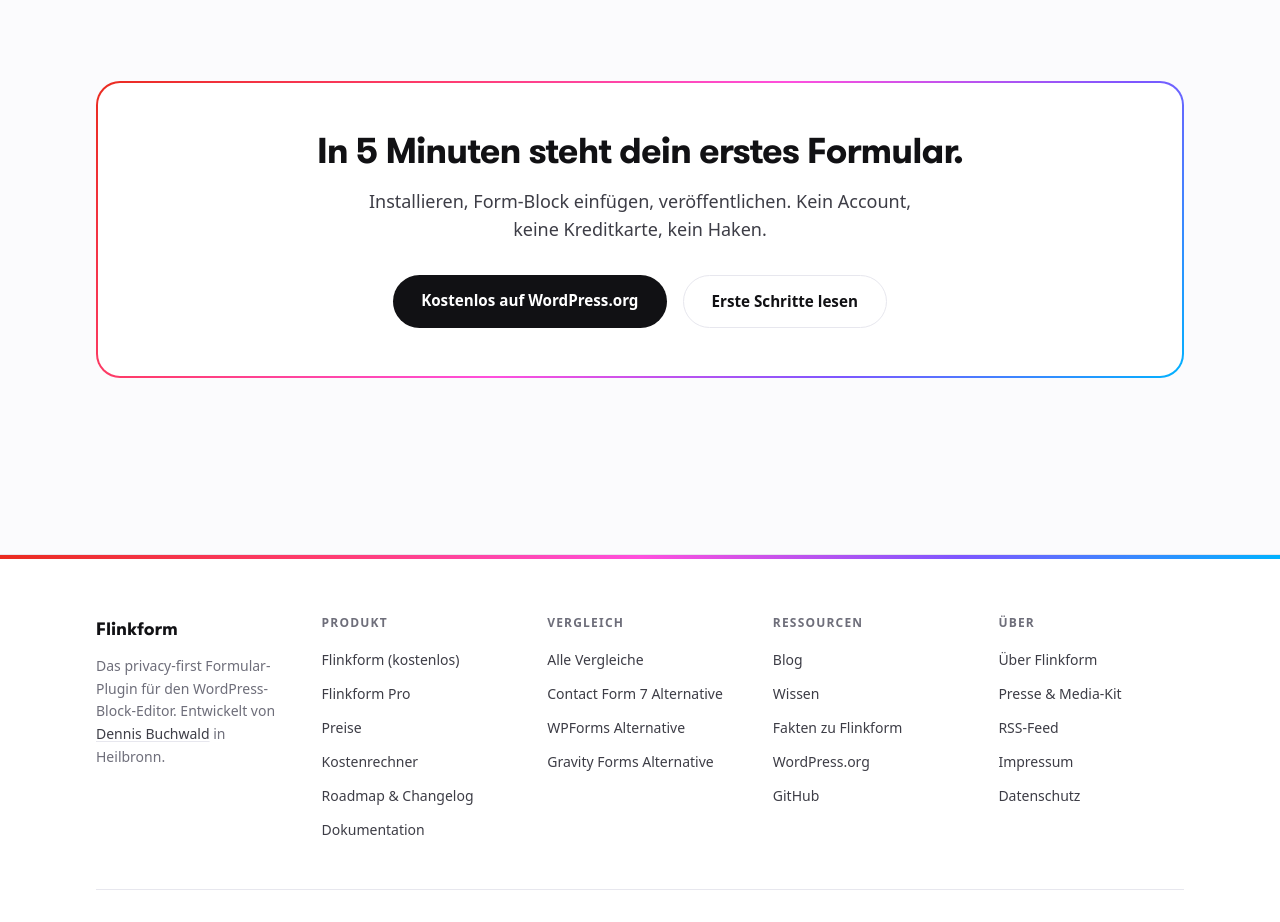
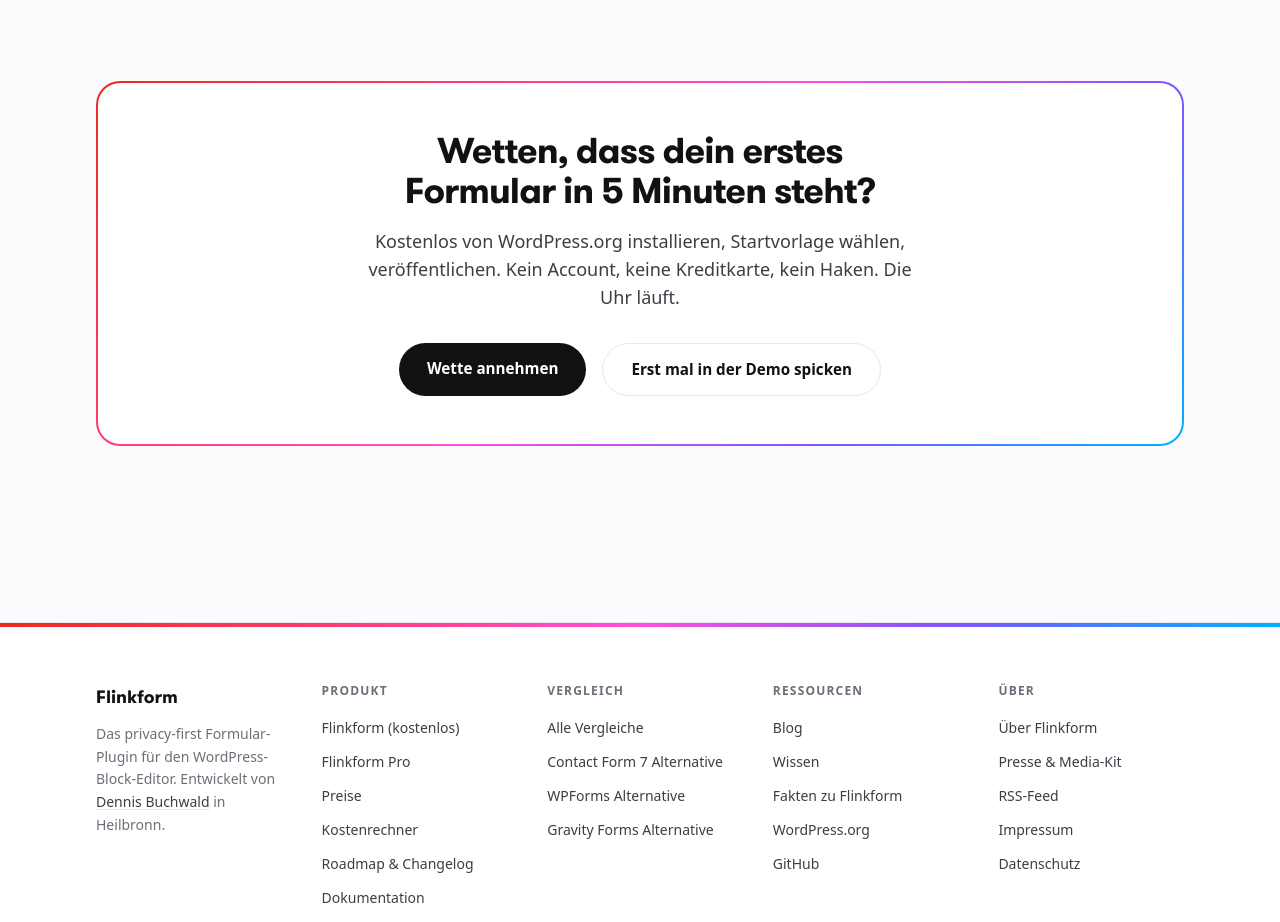
Before and after one commit to dennisbuchwald/flinkform.de, a Next.js app: page / in a window 1280 px wide. Shown: the part 10360-11282 px from the top of the page. Built offline with nearby package versions, Linux system fonts and the light colour scheme.

Commit message:
Bolder CTA sections: the 5-minute bet, demo instead of docs
Homepage (DE + EN), every comparison page and the calculator. Second button
now opens the live demo.

```diff
--- a/components/VergleichArticle.tsx
+++ b/components/VergleichArticle.tsx
@@ -5,7 +5,7 @@
 import Faq from "@/components/Faq";
 import JsonLd from "@/components/JsonLd";
 import { Section, Eyebrow } from "@/components/Section";
-import { SITE_URL, WPORG_URL, type FaqItem } from "@/lib/site";
+import { DEMO_URL, SITE_URL, WPORG_URL, type FaqItem } from "@/lib/site";
 import { articleNode, breadcrumbNode, faqNode, graph } from "@/lib/schema";
 import { ogImageUrl } from "@/lib/og-articles";
 import { getVergleich } from "@/lib/vergleiche";
@@ -147,26 +147,28 @@
         <div className="rounded-3xl bg-gradient-brand p-[2px]">
           <div className="rounded-[calc(1.5rem-2px)] bg-white px-8 py-10 text-center">
             <h2 className="font-(family-name:--font-display) text-2xl font-bold tracking-tight sm:text-3xl">
-              Probier Flinkform einfach aus.
+              Genug gelesen. Jetzt du.
             </h2>
             <p className="mx-auto mt-3 max-w-lg text-ink-soft">
-              Kostenlos, ohne Registrierung, direkt aus dem
-              WordPress.org-Verzeichnis. Ein Testformular ist in 5 Minuten
-              gebaut.
+              Kostenlos, ohne Registrierung, direkt von WordPress.org. Mit
+              einer Startvorlage steht dein erstes Formular in 5 Minuten.
+              Wetten?
             </p>
             <div className="mt-6 flex flex-wrap justify-center gap-4">
               <a
                 href={WPORG_URL}
                 className="rounded-full bg-ink px-7 py-3.5 text-[0.95rem] font-semibold text-white transition-all hover:-translate-y-0.5 hover:bg-ink-soft"
               >
-                Kostenlos auf WordPress.org
+                Kostenlos installieren
               </a>
-              <Link
-                href="/#demo"
+              <a
+                href={DEMO_URL}
+                target="_blank"
+                rel="noopener"
                 className="rounded-full border border-line bg-white px-7 py-3.5 text-[0.95rem] font-semibold text-ink transition-all hover:-translate-y-0.5 hover:border-ink-muted/40"
               >
-                Live-Demo ansehen
-              </Link>
+                Erst in der Demo testen
+              </a>
             </div>
           </div>
         </div>
--- a/components/pages/HomeContent.tsx
+++ b/components/pages/HomeContent.tsx
@@ -504,7 +504,7 @@
       <Section className="pb-8">
         <div className="rounded-3xl bg-gradient-brand p-[2px]">
           <div className="rounded-[calc(1.5rem-2px)] bg-white px-8 py-12 text-center sm:px-12">
-            <h2 className="font-(family-name:--font-display) text-3xl font-bold tracking-tight sm:text-4xl">
+            <h2 className="mx-auto max-w-3xl text-balance font-(family-name:--font-display) text-3xl font-bold tracking-tight sm:text-4xl">
               {t.finalCta.title}
             </h2>
             <p className="mx-auto mt-4 max-w-xl text-lg text-ink-soft">{t.finalCta.desc}</p>
@@ -515,12 +515,14 @@
               >
                 {t.finalCta.ctaPrimary}
               </a>
-              <Link
-                href={localizedHref(locale, "/docs")}
+              <a
+                href={DEMO_URL}
+                target="_blank"
+                rel="noopener"
                 className="rounded-full border border-line bg-white px-7 py-3.5 text-[0.95rem] font-semibold text-ink transition-all hover:-translate-y-0.5 hover:border-ink-muted/40"
               >
                 {t.finalCta.ctaSecondary}
-              </Link>
+              </a>
             </div>
           </div>
         </div>
--- a/content/de/home.ts
+++ b/content/de/home.ts
@@ -359,10 +359,10 @@
   ],
   keywordReadMore: "Weiterlesen",
   finalCta: {
-    title: "In 5 Minuten steht dein erstes Formular.",
-    desc: "Installieren, Form-Block einfügen, veröffentlichen. Kein Account, keine Kreditkarte, kein Haken.",
-    ctaPrimary: "Kostenlos auf WordPress.org",
-    ctaSecondary: "Erste Schritte lesen",
+    title: "Wetten, dass dein erstes Formular in 5 Minuten steht?",
+    desc: "Kostenlos von WordPress.org installieren, Startvorlage wählen, veröffentlichen. Kein Account, keine Kreditkarte, kein Haken. Die Uhr läuft.",
+    ctaPrimary: "Wette annehmen",
+    ctaSecondary: "Erst mal in der Demo spicken",
   },
 } as const;
 
--- a/content/de/rechner.ts
+++ b/content/de/rechner.ts
@@ -72,7 +72,7 @@
   finalCta: {
     title: "Die günstigste Zeile im Rechner ist kostenlos.",
     desc: "Multi-Step, bedingte Logik, Spam-Schutz ohne reCAPTCHA: alles im freien Plugin.",
-    cta: "Kostenlos auf WordPress.org",
+    cta: "Für 0 € installieren",
   },
 } as const;
 
--- a/content/en/home.ts
+++ b/content/en/home.ts
@@ -352,9 +352,9 @@
   ],
   keywordReadMore: "Read more",
   finalCta: {
-    title: "Your first form, live in 5 minutes.",
-    desc: "Install it, add the form block, publish. No account, no credit card, no catch.",
-    ctaPrimary: "Get it free on WordPress.org",
-    ctaSecondary: "Read the getting-started guide",
+    title: "Bet your first form is live in 5 minutes?",
+    desc: "Install it free from WordPress.org, pick a starter template, publish. No account, no credit card, no catch. The clock is ticking.",
+    ctaPrimary: "Take the bet",
+    ctaSecondary: "Peek at the demo first",
   },
 };
--- a/content/en/rechner.ts
+++ b/content/en/rechner.ts
@@ -72,6 +72,6 @@
   finalCta: {
     title: "The cheapest row in the calculator is free.",
     desc: "Multi-step forms, conditional logic, spam protection without reCAPTCHA: all in the free plugin.",
-    cta: "Get it free on WordPress.org",
+    cta: "Install it for €0",
   },
 };
```
